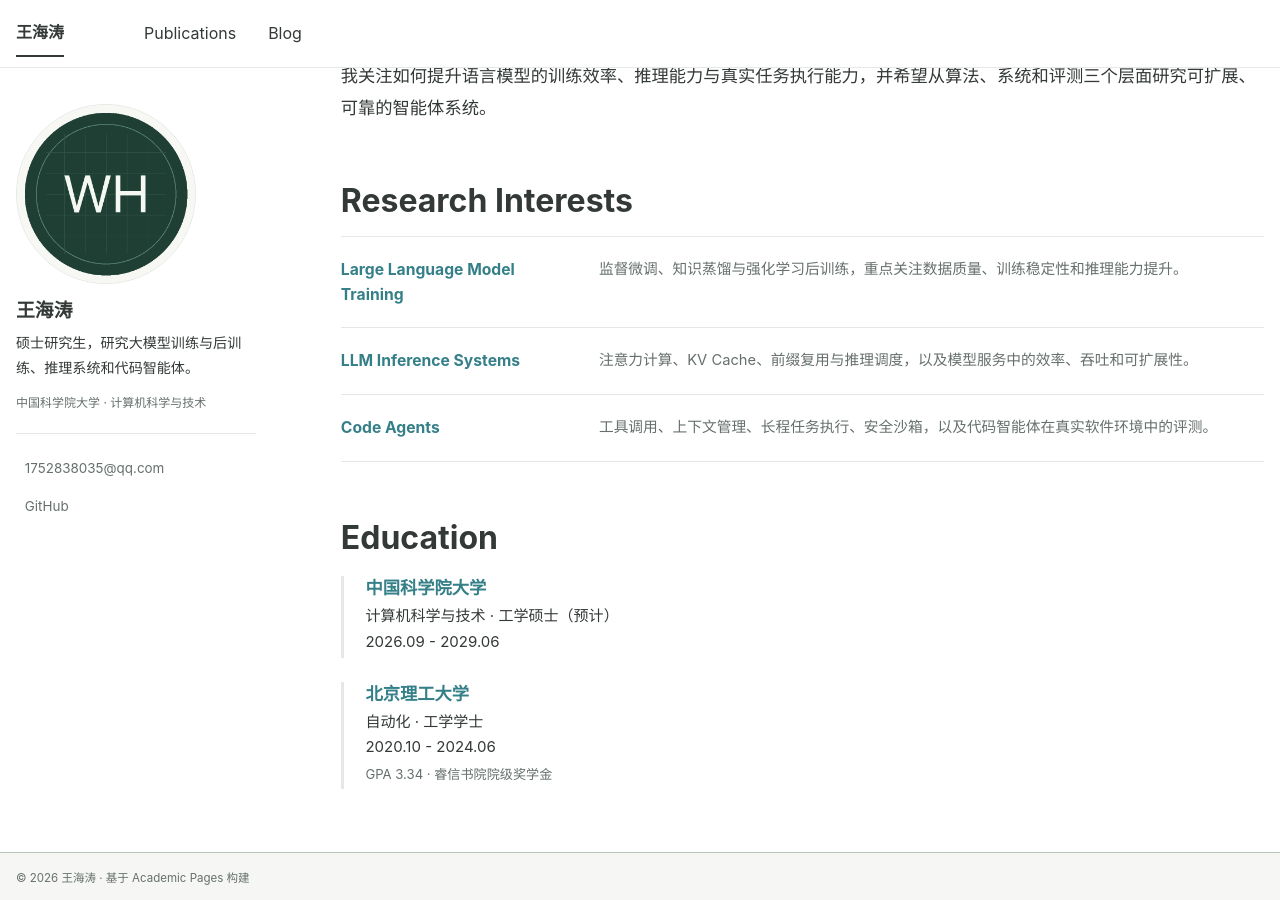
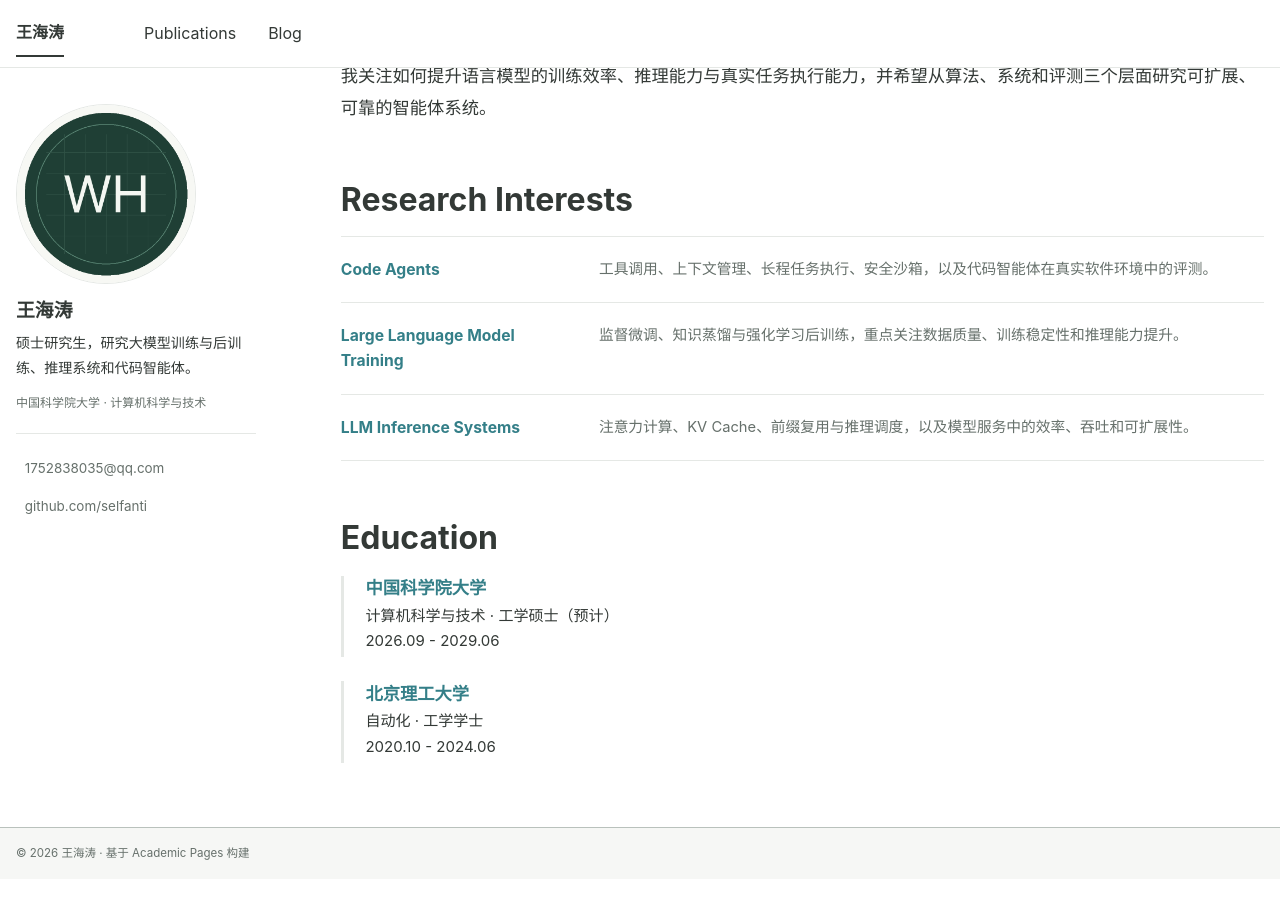
Before and after one commit to selfanti/selfanti.github.io, a Jekyll site: the page built from _pages/about.md, in a window 1280 px wide and 900 px high, scrolled down 191 px. Built offline with Jekyll 4.4.1, drawn with Linux system fonts in a browser that asks for light colours; a script that is not in the unit is left out.

Commit message:
Refine homepage details

```diff
--- a/_includes/author-profile.html
+++ b/_includes/author-profile.html
@@ -26,7 +26,7 @@
       <li><a href="mailto:{{ author.email }}"><i class="fas fa-fw fa-envelope" aria-hidden="true"></i><span>{{ author.email }}</span></a></li>
     {% endif %}
     {% if author.github %}
-      <li><a href="https://github.com/{{ author.github }}" rel="noopener noreferrer"><i class="fab fa-fw fa-github" aria-hidden="true"></i><span>GitHub</span></a></li>
+      <li><a href="https://github.com/{{ author.github }}" rel="noopener noreferrer"><i class="fab fa-fw fa-github" aria-hidden="true"></i><span>github.com/{{ author.github }}</span></a></li>
     {% endif %}
   </ul>
 </div>
--- a/_pages/about.md
+++ b/_pages/about.md
@@ -15,16 +15,16 @@ classes: home-page
   <h2 id="research-title">Research Interests</h2>
   <div class="research-interest-list">
     <article>
+      <h3>Code Agents</h3>
+      <p>工具调用、上下文管理、长程任务执行、安全沙箱，以及代码智能体在真实软件环境中的评测。</p>
+    </article>
+    <article>
       <h3>Large Language Model Training</h3>
       <p>监督微调、知识蒸馏与强化学习后训练，重点关注数据质量、训练稳定性和推理能力提升。</p>
     </article>
     <article>
       <h3>LLM Inference Systems</h3>
       <p>注意力计算、KV Cache、前缀复用与推理调度，以及模型服务中的效率、吞吐和可扩展性。</p>
-    </article>
-    <article>
-      <h3>Code Agents</h3>
-      <p>工具调用、上下文管理、长程任务执行、安全沙箱，以及代码智能体在真实软件环境中的评测。</p>
     </article>
   </div>
 </section>
@@ -41,7 +41,6 @@ classes: home-page
       <h3>北京理工大学</h3>
       <p>自动化 · 工学学士</p>
       <time datetime="2020-10">2020.10 - 2024.06</time>
-      <p class="education-note">GPA 3.34 · 睿信书院院级奖学金</p>
     </article>
   </div>
 </section>
```
